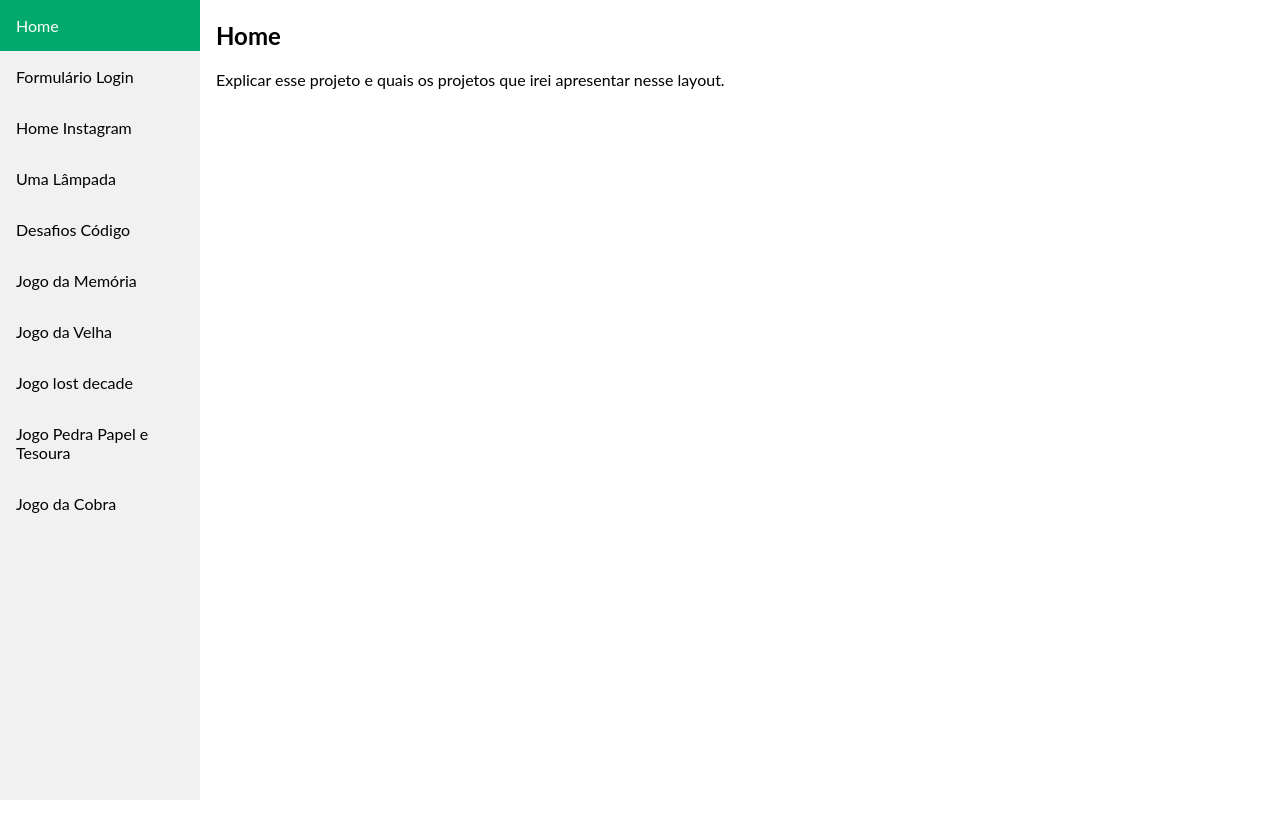
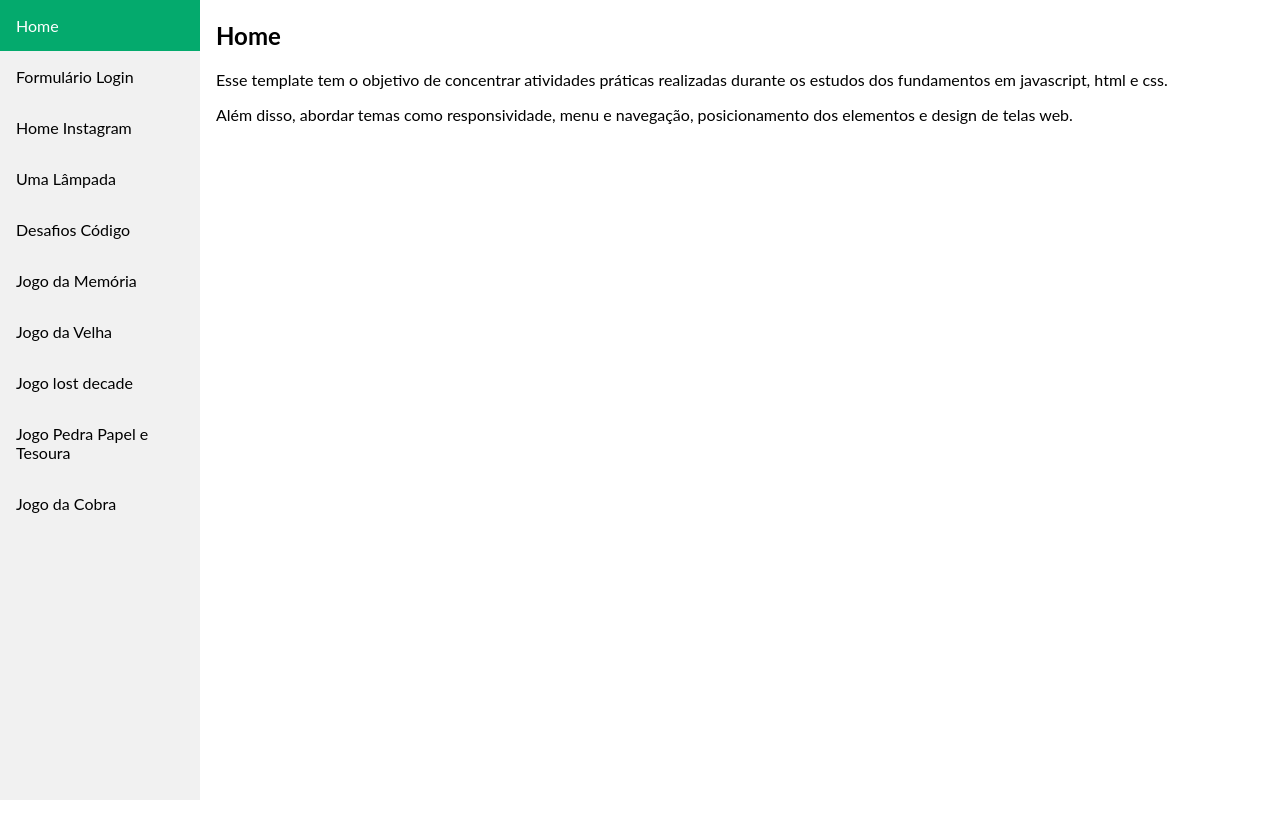
Before and after one commit to douglasabnovato/aplicativos, a plain HTML site: page index.html in a window 1280 px wide. Drawn offline with Linux system fonts and the light colour scheme.

```diff
--- a/index.html
+++ b/index.html
@@ -84,8 +84,10 @@
     <div class="content">
       <h2>Home</h2>
       <p>
-        Explicar esse projeto e quais os projetos que irei apresentar nesse
-        layout.
+        Esse template tem o objetivo de concentrar atividades práticas realizadas durante os estudos dos fundamentos em javascript, html e css.
+      </p>
+      <p>
+        Além disso, abordar temas como responsividade, menu e navegação, posicionamento dos elementos e design de telas web.
       </p>
     </div>
     <script src=""></script>
```
Also changed, not shown: jogo-pedra-papel-e-tesoura/index.html (+4 -3 lines).
